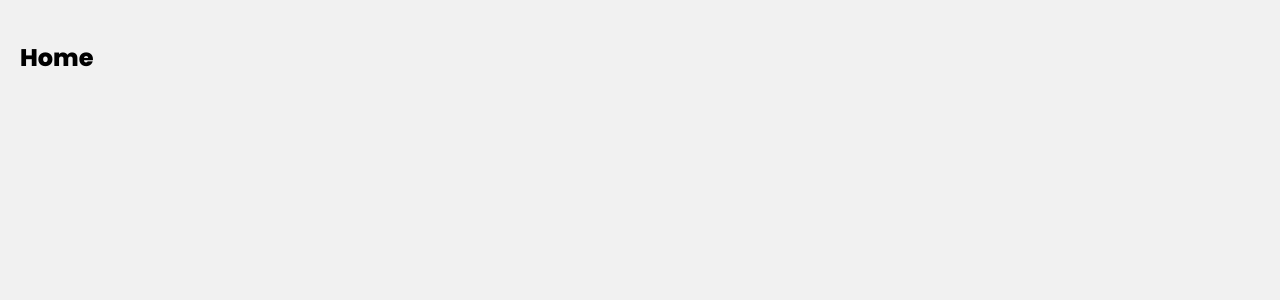
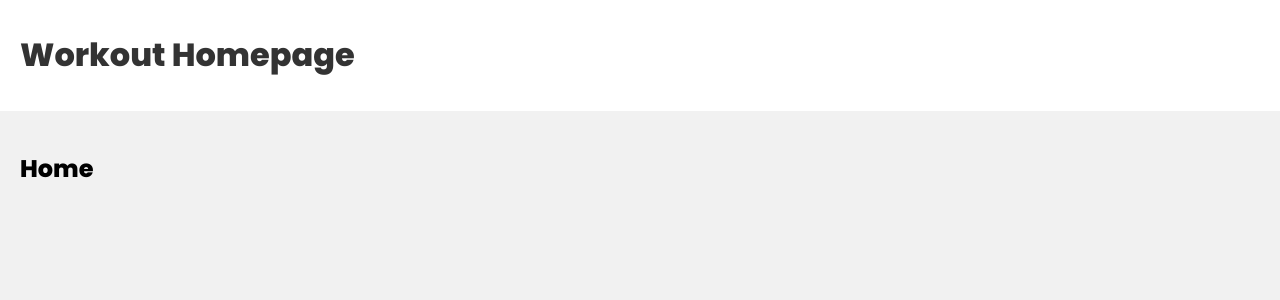
Before and after one commit to markpackham/mern_encore, a React (Create React App) app in the folder frontend/: page / in a window 1280 px wide. Shown: the top 300 px of the page. Built offline with nearby package versions, Linux system fonts and the light colour scheme.

Commit message:
add Navbar
https://youtu.be/MEab_a19ZGk?t=20

```diff
--- a/frontend/src/App.js
+++ b/frontend/src/App.js
@@ -2,11 +2,13 @@
 
 // pages and components
 import Home from "./pages/Home";
+import Navbar from "./components/Navbar";
 
 function App() {
   return (
     <div className="App">
       <BrowserRouter>
+        <Navbar />
         <div className="pages">
           <Routes>
             <Route path="/" element={<Home />} />
--- /dev/null
+++ b/frontend/src/components/Navbar.js
@@ -0,0 +1,15 @@
+import { Link } from "react-router-dom";
+
+const Navbar = () => {
+  return (
+    <header>
+      <div className="container">
+        <Link to="/">
+          <h1>Workout Homepage</h1>
+        </Link>
+      </div>
+    </header>
+  );
+};
+
+export default Navbar;
```
